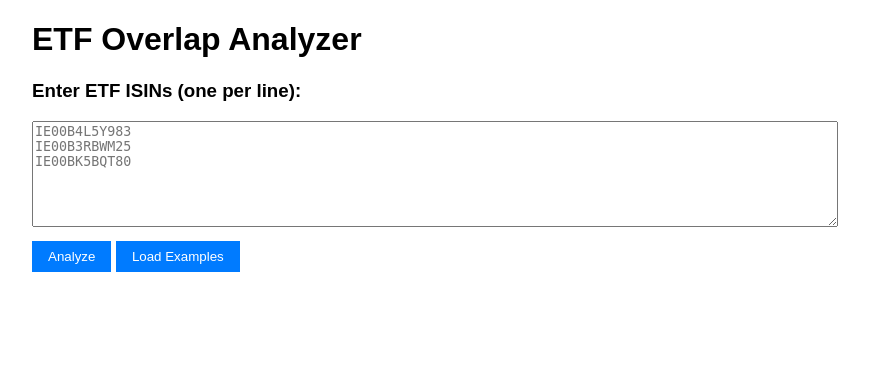
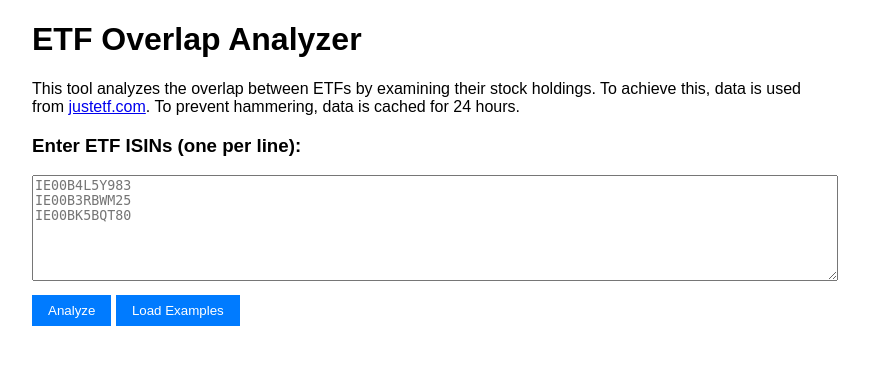
Before and after one commit to yonie/etfoverlap, a Flask app: page / in a window 1280 px wide. Shown: the top 365 px of the page, without its empty margins (208-1077 px from the left). Run offline with Flask 3, Linux system fonts and the light colour scheme.

Commit message:
fix(analysis): sort stocks by total weight instead of appearance count
- Update sorting logic to prioritize total weight over appearance count
- Add tool description explaining data source and caching policy
- Display list of analyzed ETFs with names and ISINs in summary
- Standardize header labels to sentence case for consistency

```diff
--- a/etf_web/templates/index.html
+++ b/etf_web/templates/index.html
@@ -18,7 +18,7 @@
 <body>
     <div class="container">
         <h1>ETF Overlap Analyzer</h1>
-
+        <div><p>This tool analyzes the overlap between ETFs by examining their stock holdings. To achieve this, data is used from <a href="https://justetf.com">justetf.com</a>. To prevent hammering, data is cached for 24 hours.</p></div>
         <div>
             <h3>Enter ETF ISINs (one per line):</h3>
             <textarea id="isins" placeholder="IE00B4L5Y983&#10;IE00B3RBWM25&#10;IE00BK5BQT80"></textarea>
@@ -36,17 +36,17 @@
             <div id="summary"></div>
 
             <div class="chart-container">
-                <h3>Stock Concentration</h3>
+                <h3>Stock concentration</h3>
                 <canvas id="concentration-chart"></canvas>
             </div>
 
             <div class="chart-container">
-                <h3>Weight Distribution</h3>
+                <h3>Weight distribution</h3>
                 <canvas id="weight-chart"></canvas>
             </div>
 
             <div>
-                <h3>Detailed Breakdown</h3>
+                <h3>Detailed breakdown</h3>
                 <div id="breakdown"></div>
             </div>
         </div>
@@ -129,10 +129,17 @@
 
                 // Display summary
                 const summary = document.getElementById('summary');
+                const etfList = data.etfs.map(etf =>
+                    `<li><strong>${etf.name}</strong> (${etf.isin})</li>`
+                ).join('');
+
                 summary.innerHTML = `
-                    <p><strong>ETFs Analyzed:</strong> ${data.summary.total_etfs}</p>
-                    <p><strong>Total Unique Stocks:</strong> ${data.summary.total_unique_stocks}</p>
-                    <p><strong>Average Overlap:</strong> ${data.summary.average_overlap_percentage.toFixed(2)}%</p>
+                    <p><strong>ETFs analyzed:</strong> ${data.summary.total_etfs}</p>
+                    <ul style="margin: 10px 0; padding-left: 20px;">
+                        ${etfList}
+                    </ul>
+                    <p><strong>Total unique stocks observed:</strong> ${data.summary.total_unique_stocks}</p>
+                    <p><strong>Average overlap:</strong> ${data.summary.average_overlap_percentage.toFixed(2)}%</p>
                 `;
 
                 // Destroy existing charts before creating new ones
```
Also changed, not shown: etf_overlap.py (+4 -4 lines).
